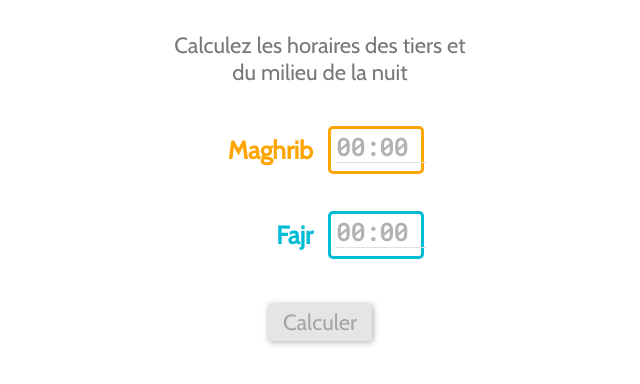
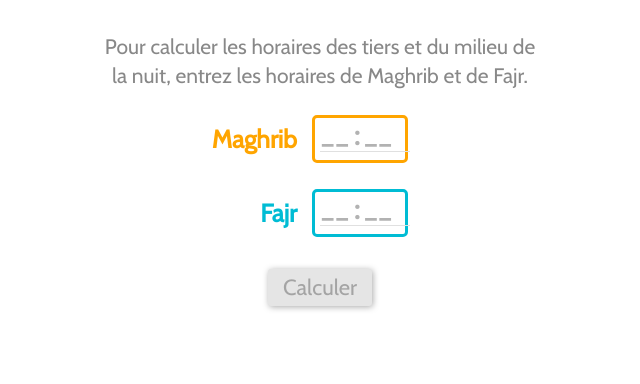
Before and after one commit to ShamShams/Night-Hours-Calculator, a React (Create React App) app: page / in a window 1280 px wide. Shown: the top 384 px of the page, without its empty margins (320-960 px from the left). Built offline with nearby package versions, Linux system fonts and the light colour scheme.

Commit message:
Ajout animations sur l'apparition des horaires calculées

```diff
--- a/src/components/Main.js
+++ b/src/components/Main.js
@@ -58,7 +58,10 @@ class Main extends Component {
         const { maghrib, fajr, third2, third3, middle } = this.state;
         return (
             <div className="Main">
-                <h1 className='Main-title'>Calculez les horaires des tiers et du milieu de la nuit</h1>
+                <h1 className='Main-instructions'>
+                    Pour calculer les horaires des tiers et du milieu de la nuit, entrez les horaires de Maghrib et de Fajr.
+                </h1>
+
                 <div className='Times-container'>
                     <TimeWithPicker
                         label="Maghrib"
@@ -66,13 +69,25 @@ class Main extends Component {
                         handleChange={ this.handleChangeMaghrib }
                         color='#FFA500'
                     />
-                    { (third2 && middle && third3) &&
-                        <div className='fade-in'>
-                            <Time label='2e tiers' time={ third2 } color='#B22222'/>
-                            <Time label='Milieu' time={ middle } color='#663399' />
-                            <Time label='3e tiers' time={ third3 } color='#4169E1'/>
-                        </div>
-                    }
+
+                    <div className={ (third2 && middle && third3) ? 'show' : 'hide' }>
+                        <Time
+                            label='2e tiers'
+                            time={ third2 }
+                            color='#B22222'
+                        />
+                        <Time
+                            label='Milieu'
+                            time={ middle }
+                            color='#663399'
+                        />
+                        <Time
+                            label='3e tiers'
+                            time={ third3 }
+                            color='#4169E1'
+                        />
+                    </div>
+
                     <TimeWithPicker
                         label='Fajr'
                         value={ fajr }
@@ -83,7 +98,7 @@ class Main extends Component {
 
                 <Button
                     classname='Button-calculate'
-                    label="Calculer"
+                    label='Calculer'
                     disabled={ !maghrib || !fajr }
                     handleClick={ () => this.calculate(maghrib, fajr) }
                 />
--- a/src/components/TimeWithPicker.js
+++ b/src/components/TimeWithPicker.js
@@ -11,7 +11,7 @@ const TimeWithPicker = ({ label, hintText, value, handleChange, color }) => (
         <TimePicker
             format="24hr"
             name={ label }
-            hintText='00:00'
+            hintText='__:__'
             value={ value }
             onChange={ handleChange }
             textFieldStyle={{
@@ -23,6 +23,7 @@ const TimeWithPicker = ({ label, hintText, value, handleChange, color }) => (
                 fontSize: '24px',
                 fontWeight: 'bold',
                 fontFamily: 'Roboto Mono',
+                cursor: 'pointer',
             }}
         />
     </div>
--- a/src/styles/styles.css
+++ b/src/styles/styles.css
@@ -1,15 +1,16 @@
 .Main {
     text-align: center;
     font-family: 'Roboto Slab';
-    color: #222;
+    /* color: #333; */
 }
 
-.Main-title {
+.Main-instructions {
     font-family: 'Cabin';
-    font-size: 22px;
+    font-size: 21px;
     font-weight: lighter;
-    color: #777;
-    width: 20rem;
+    line-height: 1.4;
+    color: #888;
+    max-width: 28rem;
     margin: 2rem auto;
     margin-bottom: 1.5rem;
 }
@@ -17,7 +18,7 @@
 .Times-container {
     margin: auto;
     width: 17rem;
-    padding: 0 2rem;
+    padding-right: 3rem;
     box-sizing: border-box;
 }
 
@@ -26,11 +27,10 @@
     flex-flow: row nowrap;
     justify-content: flex-end;
     align-items: center;
-    margin: 5px auto;
 }
 
 .Time-label {
-    margin-right: 15px;
+    margin: 0 15px 0 0;
     /* padding-top: 5px; */
     font-size: 25px;
     font-weight: bold;
@@ -52,15 +52,16 @@
     background-color: #00BCD4;
     color: #fff;
     font-size: 22px;
-    /* font-weight: bold; */
     font-family: 'Cabin';
     border: none;
     border-radius: 3px;
     box-shadow: 1px 1px 6px #aaa;
     padding: 5px 15px;
-    margin: 1.5rem auto;
+    margin: 2rem auto;
     cursor: pointer;
-    transition: 1s;
+    -webkit-transition: 0.9s;
+    -o-transition: 0.9s;
+    transition: 0.9s;
 }
 
 .Button-calculate:active {
@@ -74,6 +75,27 @@
 }
 
 /* Animations */
+.hide {
+    height: 0px;
+    opacity: 0;
+    visibility: hidden;
+    margin: 13px 0;
+}
+
+.show {
+    padding: 25px 0;
+    box-sizing: border-box;
+    display: flex;
+    flex-flow: column nowrap;
+    justify-content: space-between;
+    height: 250px;
+    opacity: 1;
+    visibility: visible;
+    transition:
+        height 0.6s 0s,
+        opacity 0.8s 0.27s;
+}
+
 @keyframes fadeIn {
     from { opacity: 0; }
     to { opacity: 1; }
```
